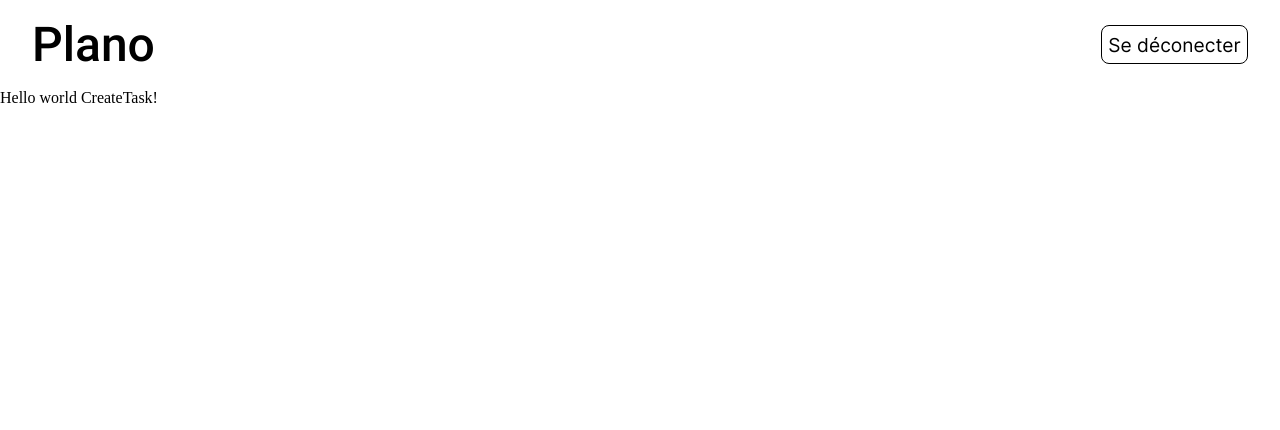
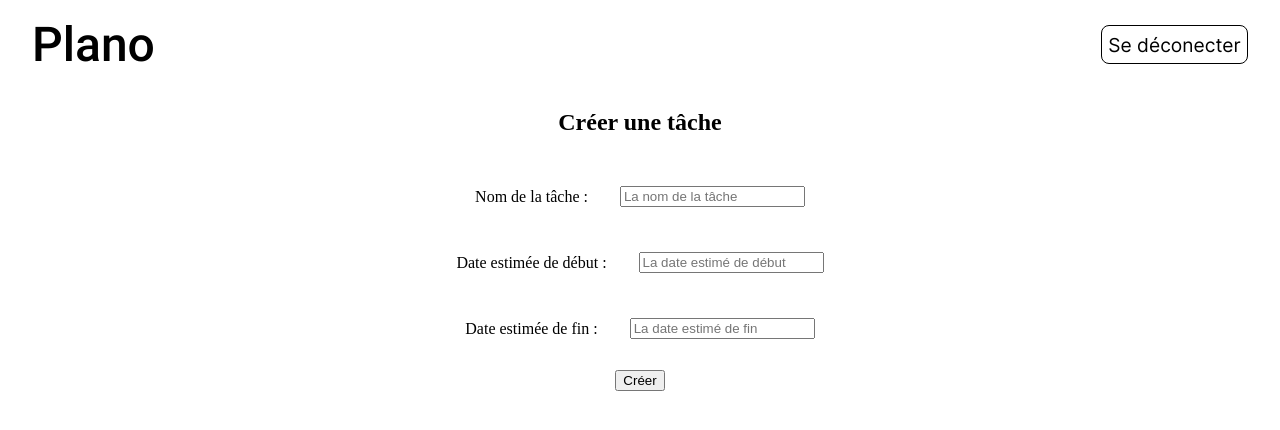
Before and after one commit to Adrien-Gontier/Plano, a React (Vite) app in the folder front-end/: page /createtask in a window 1280 px wide. Shown: the top 430 px of the page. Built offline with nearby package versions, Linux system fonts and the light colour scheme.

Commit message:
Update CreateTask.jsx
create task form created

```diff
--- a/front-end/src/pages/CreateTask.jsx
+++ b/front-end/src/pages/CreateTask.jsx
@@ -1,7 +1,64 @@
-import React from 'react'
+import axios from 'axios'
+import React, { useEffect, useState } from 'react'
 
 export default function CreateTask() {
+  const [nameOfTask, setNameOfTask] = useState('')
+  const [StartDateEstimated, setStartDateEstimated] = useState('')
+  const [EndDateEstimated, setEndDateEstimated] = useState('')
+  const [actionCreateTask, setActionCreateTask] = useState(false)
+
+  const apiUrlPlano = ''
+
+  useEffect(() => {
+    if (actionCreateTask) {
+      axios
+        .post(apiUrlPlano, {
+          name: nameOfTask,
+          estimatedStartDate: StartDateEstimated,
+          estimatedEndDate: setEndDateEstimated
+
+        })
+      setActionCreateTask(false)
+    }
+  }, [actionCreateTask])
+
   return (
-    <div>Hello world CreateTask!</div>
+    <div className='createTask'>
+      <h2>Créer une tâche</h2>
+      <div>
+        <p>Nom de la tâche :</p>
+        <label>
+          <input
+            type="text"
+            value={nameOfTask}
+            placeholder="La nom de la tâche"
+            onChange={(event) => setNameOfTask(event.target.value)}
+          />
+        </label>
+      </div>
+      <div>
+        <p>Date estimée de début :</p>
+        <label>
+          <input
+            type="text"
+            value={StartDateEstimated}
+            placeholder="La date estimé de début"
+            onChange={(event) => setStartDateEstimated(event.target.value)}
+          />
+        </label>
+      </div>
+      <div>
+        <p>Date estimée de fin :</p>
+        <label>
+          <input
+            type="text"
+            value={EndDateEstimated}
+            placeholder="La date estimé de fin"
+            onChange={(event) => setEndDateEstimated(event.target.value)}
+          />
+        </label>
+      </div>
+      <button onClick={() => setActionCreateTask(true)}>Créer</button>
+    </div>
   )
 }
```
